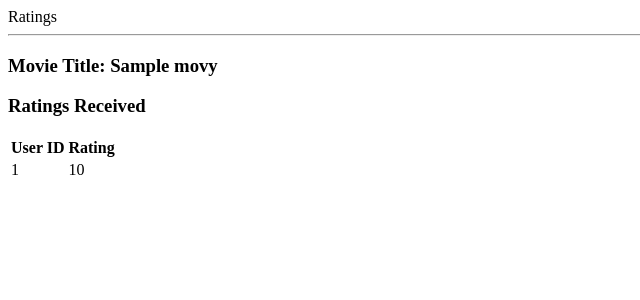
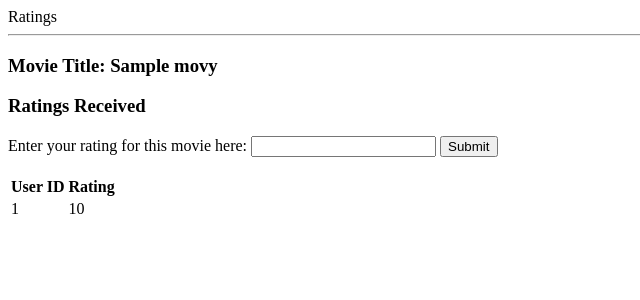
Before and after one commit to aninahpets/hb_ratings, a Flask app: page /movie-details/1 in a window 1280 px wide. Shown: the top 300 px of the page, without its empty margins (0-640 px from the left). Run offline with Flask 2, Linux system fonts and the light colour scheme; tables that the repository leaves empty hold one stand-in row (values such as "Sample post").

Commit message:
Adding click alert for rating submission

```diff
--- a/server.py
+++ b/server.py
@@ -121,6 +121,10 @@ def movie_details(movie_id):
 
     return render_template("movie_details.html", movie=movie)
 
+# @app.route('/submit_movie', methods=['POST'])
+# def submit_movie():
+
+
 
 if __name__ == "__main__":
     # We have to set debug=True here, since it has to be True at the
--- a/templates/movie_details.html
+++ b/templates/movie_details.html
@@ -5,6 +5,14 @@
 <h3>Movie Title: {{ movie.title }}</h3>
 
 <h3>Ratings Received</h3>
+
+<!-- Need to add form validation to ensure user is logged in and input val is single int -->
+<form action='/submit_rating' method="POST" id='update_form'>
+<label id='user_rating'>Enter your rating for this movie here: <input type='number' name='movie_rating'></label>
+<input type='submit'>
+</form>
+
+<br>
 
 <table>
     <tr><th>User ID</th>
@@ -15,5 +23,19 @@
     {% endfor %}
 </table>
 
+<script type="text/javascript">
+
+function submitAlert()
+
+function submitRating(evt) {
+    var user_rating = {
+        'user_rating':
+    }
+    $.post('/submit_rating', {}, submitAlert);
+}
+
+$('#update_form').on('click',submitRating)
+
+</script>
 
 {% endblock %}
```
